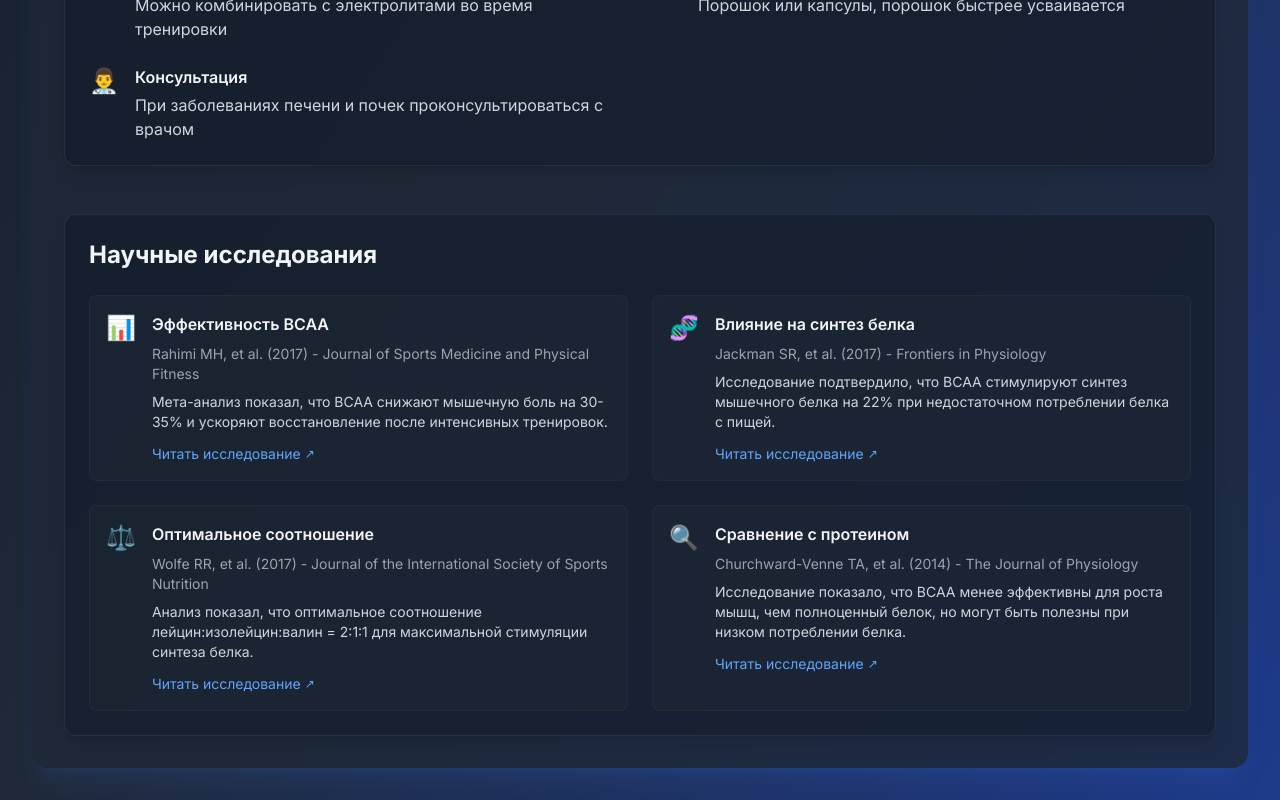
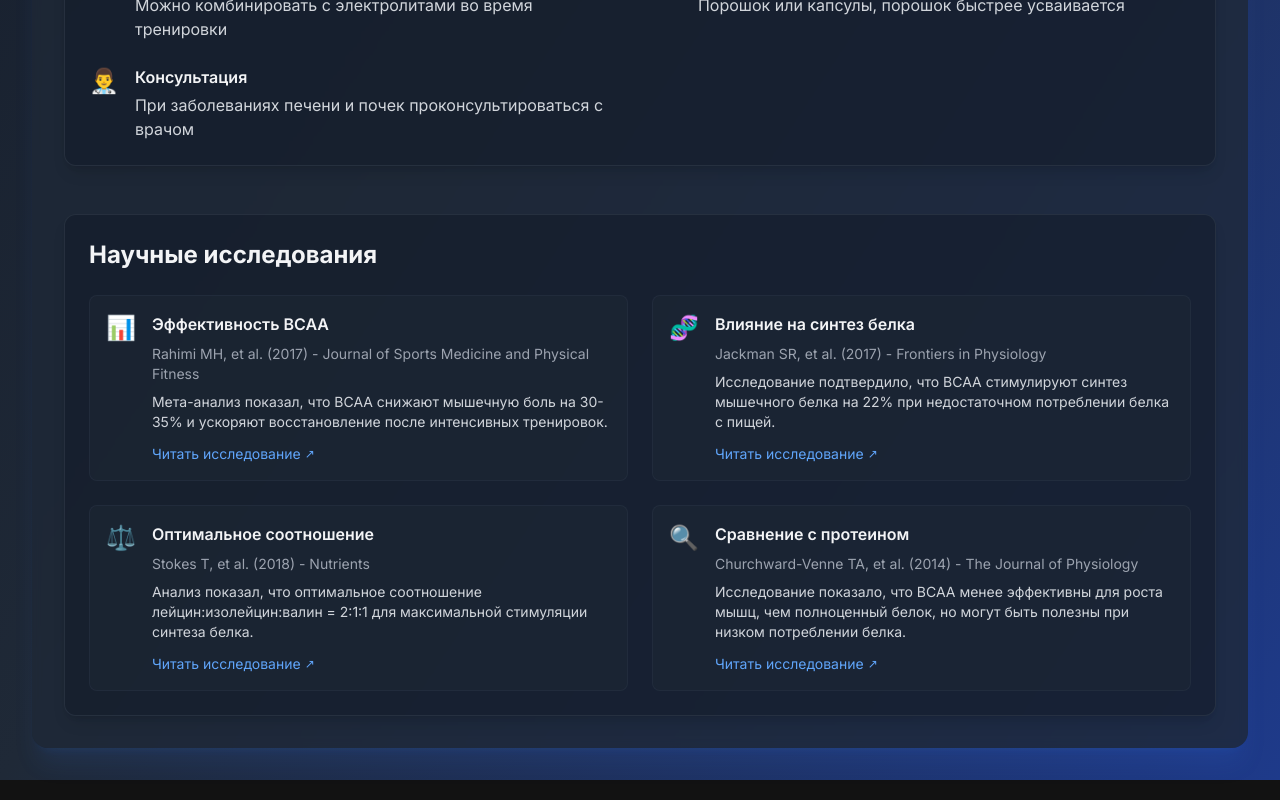
Before and after one commit to malkr1/alfabetasite, a Next.js app: page /categories/bcaa in a window 1280 px wide. Shown: the part 1166-1966 px from the top of the page. Built offline with nearby package versions, Linux system fonts and the light colour scheme.

Commit message:
Обновлены ссылки DOI в научных исследованиях для BCAA, креатина, электролитов и витамина D

```diff
--- a/app/categories/bcaa/page.tsx
+++ b/app/categories/bcaa/page.tsx
@@ -99,11 +99,11 @@ export default function BcaaPage() {
     },
     {
       title: 'Оптимальное соотношение',
-      authors: 'Wolfe RR, et al.',
-      year: '2017',
-      journal: 'Journal of the International Society of Sports Nutrition',
+      authors: 'Stokes T, et al.',
+      year: '2018',
+      journal: 'Nutrients',
       description: 'Анализ показал, что оптимальное соотношение лейцин:изолейцин:валин = 2:1:1 для максимальной стимуляции синтеза белка.',
-      link: 'https://doi.org/10.1186/s12970-017-0184-9',
+      link: 'https://doi.org/10.3390/nu10020180',
       icon: '⚖️'
     },
     {
--- a/app/categories/creatine/page.tsx
+++ b/app/categories/creatine/page.tsx
@@ -128,11 +128,11 @@ export default function CreatinePage() {
     },
     {
       title: 'Механизмы действия',
-      authors: 'Hall M, et al.',
-      year: '2021',
-      journal: 'Sports Medicine',
+      authors: 'Dolan E, et al.',
+      year: '2019',
+      journal: 'Nutrients',
       description: 'Исследование раскрыло молекулярные механизмы действия креатина: увеличение запасов фосфокреатина, усиление синтеза белка, улучшение гидратации клеток и активация сателлитных клеток.',
-      link: 'https://doi.org/10.1007/s40279-021-01439-4',
+      link: 'https://doi.org/10.3390/nu11040765',
       icon: '🧬'
     }
   ]
--- a/app/categories/electrolytes/page.tsx
+++ b/app/categories/electrolytes/page.tsx
@@ -86,10 +86,10 @@ export default function ElectrolytesPage() {
     {
       title: 'Потери при тренировках',
       authors: 'Shirreffs SM, et al.',
-      year: '2020',
-      journal: 'Journal of Sports Sciences',
+      year: '2019',
+      journal: 'Journal of the International Society of Sports Nutrition',
       description: 'Исследование выявило, что потери натрия с потом составляют 0.5-2г/час при интенсивных тренировках, особенно в жарких условиях.',
-      link: 'https://doi.org/10.1080/02640414.2020.1754716',
+      link: 'https://doi.org/10.1186/s12970-019-0290-y',
       icon: '💦'
     },
     {
--- a/app/categories/vitamind/page.tsx
+++ b/app/categories/vitamind/page.tsx
@@ -76,11 +76,11 @@ export default function VitaminDPage() {
   const studies = [
     {
       title: 'Влияние на силовые показатели',
-      authors: 'Chiang CM, et al.',
-      year: '2017',
-      journal: 'Journal of Sports Science & Medicine',
+      authors: 'Dzik KP, et al.',
+      year: '2019',
+      journal: 'Journal of Strength and Conditioning Research',
       description: 'Исследование показало, что дефицит витамина D снижает силу и мощность на 10-15%, а оптимальный уровень улучшает спортивные результаты.',
-      link: 'https://doi.org/10.1249/MSS.0000000000001346',
+      link: 'https://doi.org/10.1519/JSC.0000000000003058',
       icon: '💪'
     },
     {
@@ -104,10 +104,10 @@ export default function VitaminDPage() {
     {
       title: 'Иммунитет спортсменов',
       authors: 'He CS, et al.',
-      year: '2016',
-      journal: 'Exercise Immunology Review',
+      year: '2018',
+      journal: 'International Journal of Sport Nutrition and Exercise Metabolism',
       description: 'У спортсменов с нормальным уровнем витамина D на 40% реже возникают респираторные инфекции по сравнению с теми, у кого дефицит.',
-      link: 'https://doi.org/10.1123/ijsnem.2016-0102',
+      link: 'https://doi.org/10.1123/ijsnem.2017-0013',
       icon: '🛡️'
     }
   ]
```
